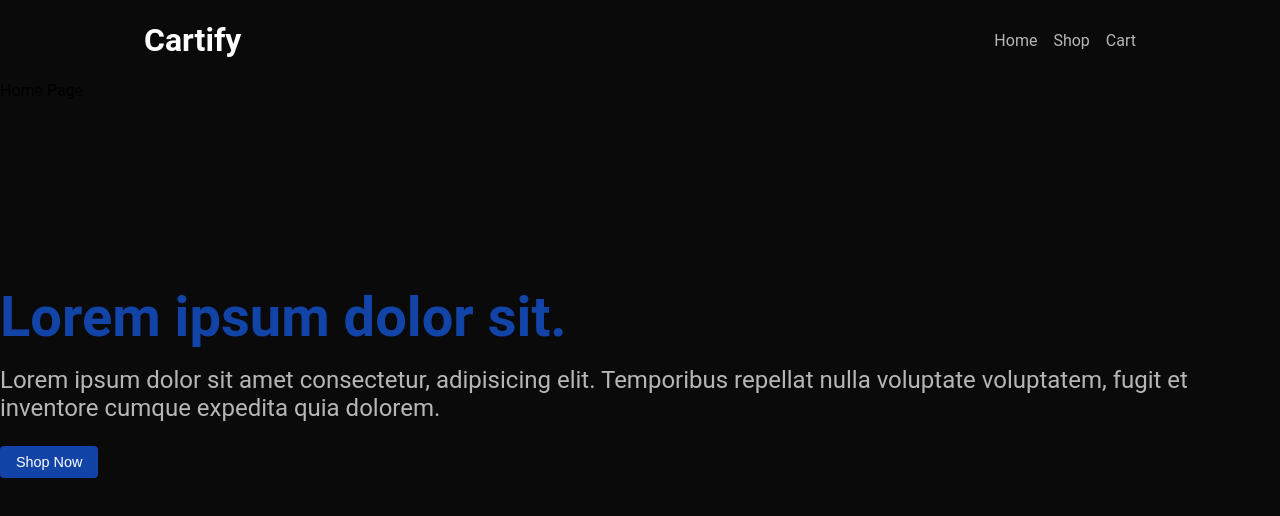
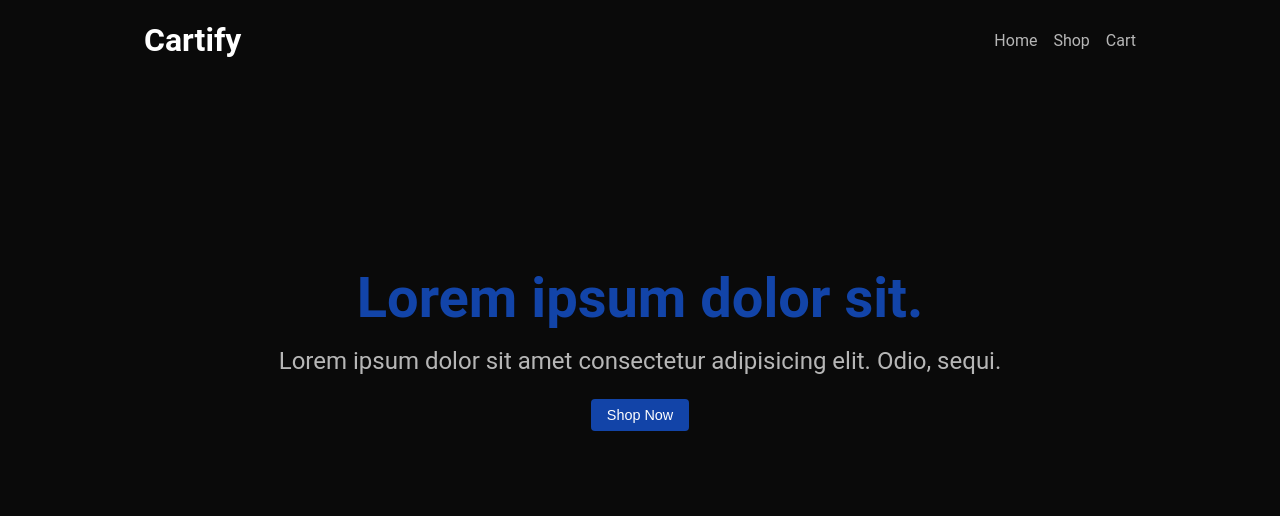
Before and after one commit to IrtazaAmjad0412/odin-shopping-cart, a React (Vite) app: page / in a window 1280 px wide. Shown: the top 516 px of the page. Built offline with nearby package versions, Linux system fonts and the light colour scheme.

Commit message:
feat: enhance AppHeader and HeroSection structure, remove unused Home page text

```diff
--- a/src/components/AppHeader/AppHeader.tsx
+++ b/src/components/AppHeader/AppHeader.tsx
@@ -3,6 +3,7 @@ import "./AppHeader.css";
 
 export const AppHeader = () => {
   return (
+    // Add link for cartify h1 tag to the home page
     <div className="header-section">
       <div>
         <h1>Cartify</h1>
--- a/src/components/HeroSection/HeroSection.tsx
+++ b/src/components/HeroSection/HeroSection.tsx
@@ -3,14 +3,10 @@ import "./HeroSection.css";
 export const HeroSection = () => {
   return (
     <div className="hero-section">
-      <div>
-        <h2>Lorem ipsum dolor sit.</h2>
-        <p>
-          Lorem ipsum dolor sit amet consectetur, adipisicing elit. Temporibus repellat
-          nulla voluptate voluptatem, fugit et inventore cumque expedita quia dolorem.
-        </p>
-        <button>Shop Now</button>
-      </div>
+      <h2>Lorem ipsum dolor sit.</h2>
+      <p>Lorem ipsum dolor sit amet consectetur adipisicing elit. Odio, sequi.</p>
+      <button type="button">Shop Now</button>
     </div>
+    // Add link for button to shop page
   );
 };
--- a/src/pages/Home.tsx
+++ b/src/pages/Home.tsx
@@ -3,7 +3,6 @@ import { HeroSection } from "../components/HeroSection/HeroSection";
 export const Home = () => {
   return (
     <div>
-      Home Page
       <HeroSection />
     </div>
   );
```
